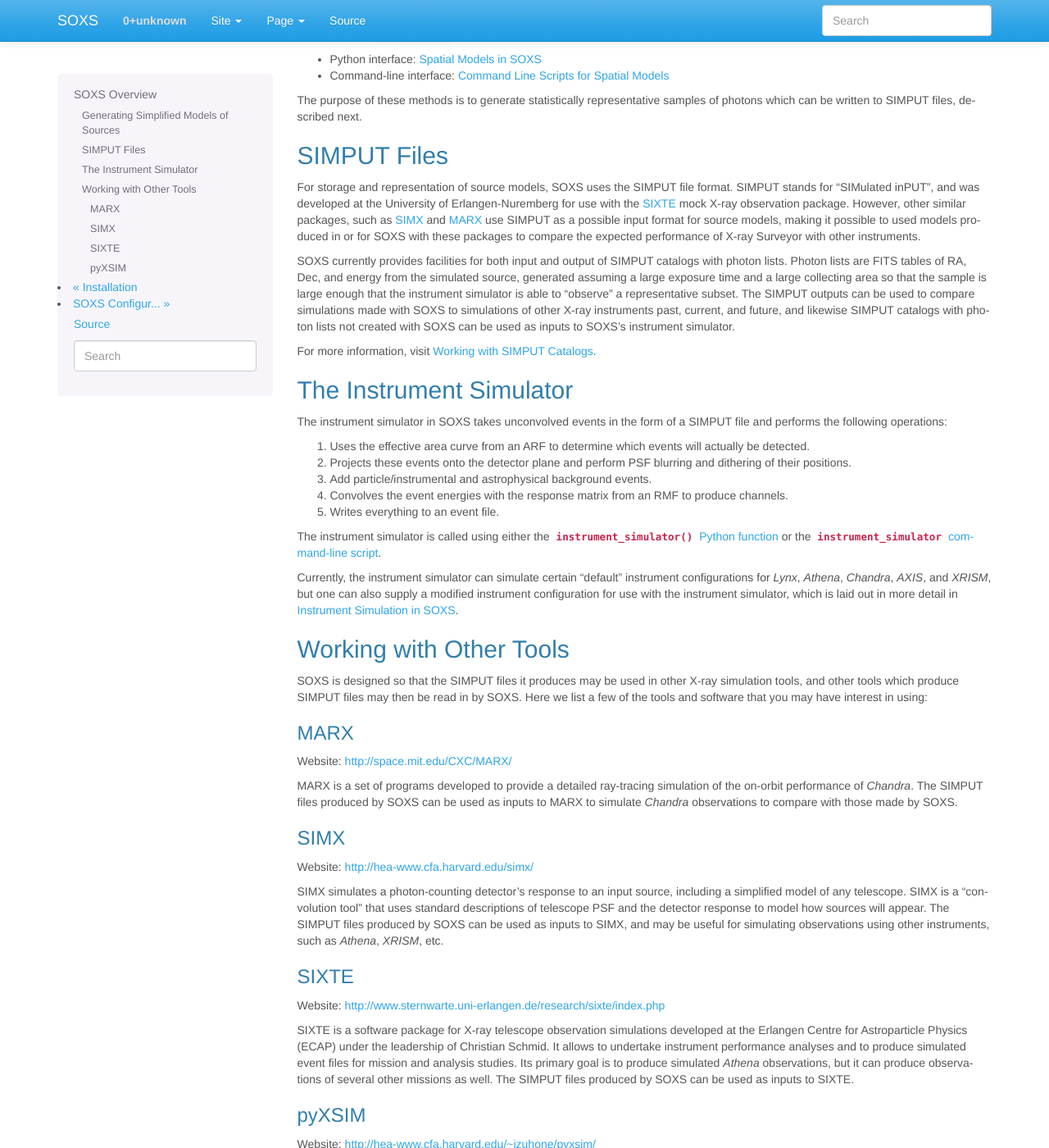
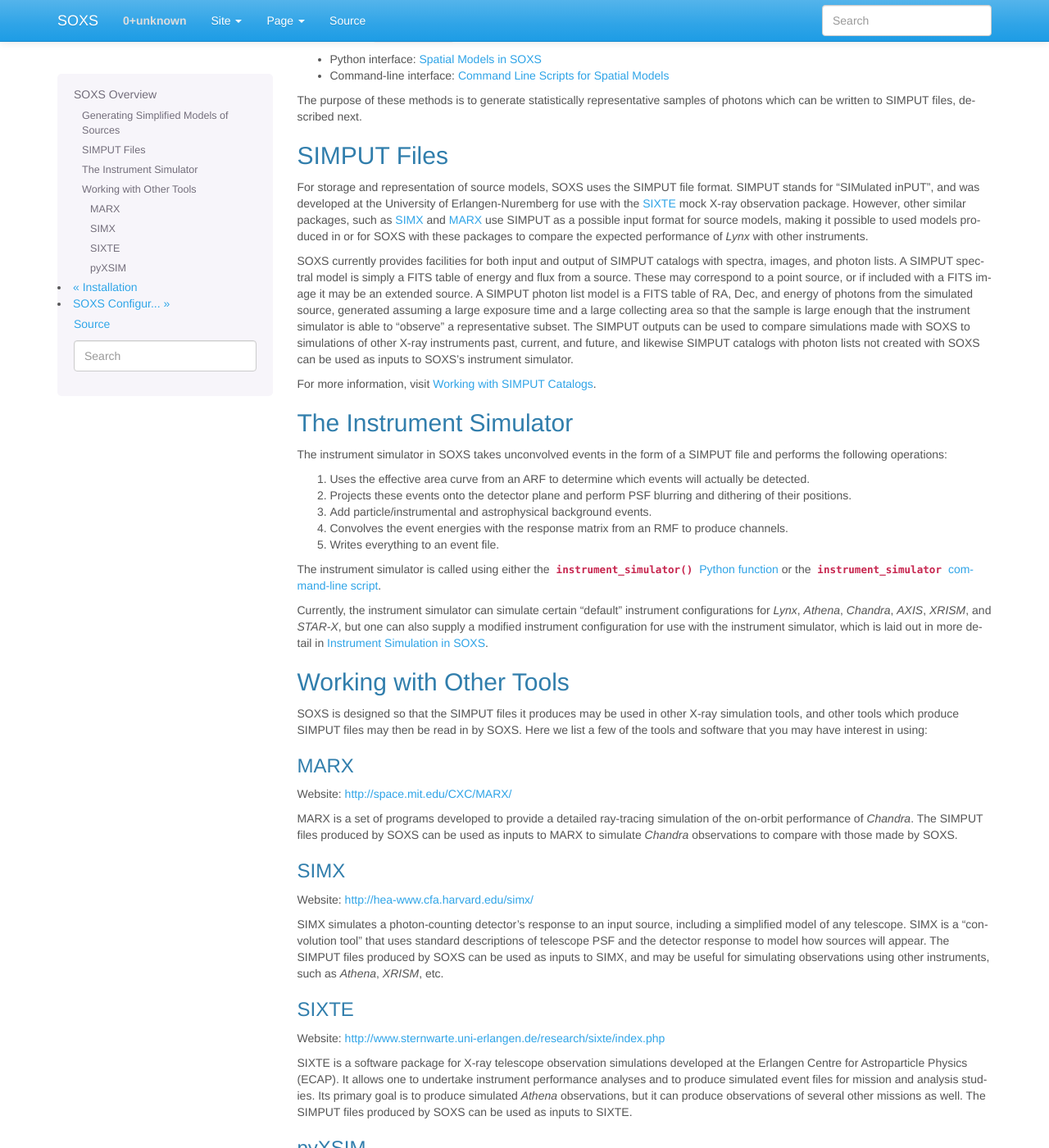
Before and after one commit to lynx-x-ray-observatory/soxs, a Sphinx documentation site: the page built from doc/source/overview.rst, in a window 1280 px wide and 1400 px high, scrolled down 1030 px. Shown: the whole window at 82% size. Built offline with Sphinx 7.4.7, drawn with Linux system fonts in a browser that asks for light colours.

Commit message:
Update overview text

```diff
--- a/doc/source/overview.rst
+++ b/doc/source/overview.rst
@@ -45,22 +45,28 @@ which can be written to SIMPUT files, described next.
 SIMPUT Files
 ------------
 
-For storage and representation of source models, SOXS uses the SIMPUT file format. SIMPUT
-stands for "SIMulated inPUT", and was developed at the University of Erlangen-Nuremberg
-for use with the `SIXTE <http://www.sternwarte.uni-erlangen.de/research/sixte/index.php>`_
+For storage and representation of source models, SOXS uses the SIMPUT file
+format. SIMPUT stands for "SIMulated inPUT", and was developed at the
+University of Erlangen-Nuremberg for use with the
+`SIXTE <http://www.sternwarte.uni-erlangen.de/research/sixte/index.php>`_
 mock X-ray observation package. However, other similar packages, such as
-`SIMX <http://hea-www.cfa.harvard.edu/simx/>`_ and `MARX <http://space.mit.edu/CXC/MARX/>`_
-use SIMPUT as a possible input format for source models, making it possible to used models
-produced in or for SOXS with these packages to compare the expected performance of X-ray
-Surveyor with other instruments.
+`SIMX <http://hea-www.cfa.harvard.edu/simx/>`_ and
+`MARX <http://space.mit.edu/CXC/MARX/>`_ use SIMPUT as a possible input format
+for source models, making it possible to used models produced in or for SOXS
+with these packages to compare the expected performance of *Lynx* with other
+instruments.
 
-SOXS currently provides facilities for both input and output of SIMPUT catalogs with
-photon lists. Photon lists are FITS tables of RA, Dec, and energy from the simulated source,
-generated assuming a large exposure time and a large collecting area so that the sample is large
-enough that the instrument simulator is able to "observe" a representative subset. The SIMPUT
-outputs can be used to compare simulations made with SOXS to simulations of other X-ray instruments
-past, current, and future, and likewise SIMPUT catalogs with photon lists not created with SOXS
-can be used as inputs to SOXS's instrument simulator.
+SOXS currently provides facilities for both input and output of SIMPUT catalogs
+with spectra, images, and photon lists. A SIMPUT spectral model is simply a FITS
+table of energy and flux from a source. These may correspond to a point source,
+or if included with a FITS image it may be an extended source. A SIMPUT photon
+list model is a FITS table of RA, Dec, and energy of photons from the simulated
+source, generated assuming a large exposure time and a large collecting area so
+that the sample is large enough that the instrument simulator is able to
+"observe" a representative subset. The SIMPUT outputs can be used to compare
+simulations made with SOXS to simulations of other X-ray instruments past,
+current, and future, and likewise SIMPUT catalogs with photon lists not created
+with SOXS can be used as inputs to SOXS's instrument simulator.
 
 For more information, visit :ref:`simput`.
 
@@ -89,9 +95,9 @@ The instrument simulator is called using either the |instrument_simulator_py|_
 or the |instrument_simulator_cmd|_.
 
 Currently, the instrument simulator can simulate certain "default" instrument
-configurations for *Lynx*, *Athena*, *Chandra*, *AXIS*, and *XRISM*, but one
-can also supply a modified instrument configuration for use with the instrument
-simulator, which is laid out in more detail in :ref:`instrument`.
+configurations for *Lynx*, *Athena*, *Chandra*, *AXIS*, *XRISM*, and *STAR-X*,
+but one can also supply a modified instrument configuration for use with the
+instrument simulator, which is laid out in more detail in :ref:`instrument`.
 
 Working with Other Tools
 ------------------------
@@ -128,12 +134,13 @@ SIXTE
 
 Website: http://www.sternwarte.uni-erlangen.de/research/sixte/index.php
 
-SIXTE is a software package for X-ray telescope observation simulations developed
-at the Erlangen Centre for Astroparticle Physics (ECAP) under the leadership of Christian
-Schmid. It allows to undertake instrument performance analyses and to produce simulated
-event files for mission and analysis studies. Its primary goal is to produce simulated
-*Athena* observations, but it can produce observations of several other missions as
-well. The SIMPUT files produced by SOXS can be used as inputs to SIXTE.
+SIXTE is a software package for X-ray telescope observation simulations
+developed at the Erlangen Centre for Astroparticle Physics (ECAP). It allows
+one to undertake instrument performance analyses and to produce simulated
+event files for mission and analysis studies. Its primary goal is to produce
+simulated *Athena* observations, but it can produce observations of several
+other missions as well. The SIMPUT files produced by SOXS can be used as
+inputs to SIXTE.
 
 pyXSIM
 ++++++
```
